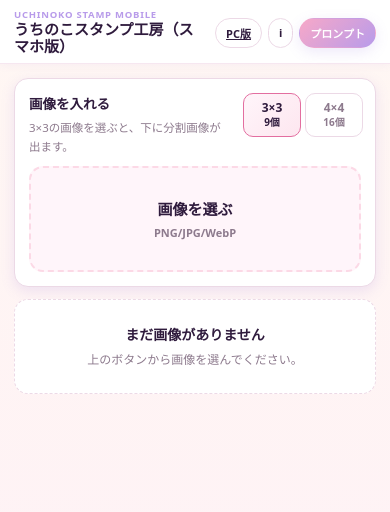
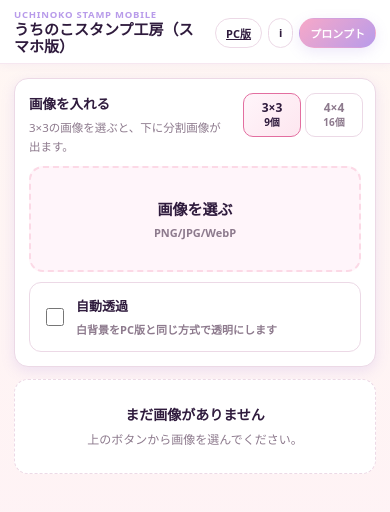
Before and after one commit to chie-chan/aiko-animal-park, a React (Vite) app: page /stamp-mobile in a window 390 px wide. Shown: the top 512 px of the page. Built offline with nearby package versions, Linux system fonts and the light colour scheme; a web font is replaced by a local one.

Commit message:
Add mobile transparency toggle

```diff
--- a/src/StampToolMobile.tsx
+++ b/src/StampToolMobile.tsx
@@ -5,6 +5,7 @@ import {
   type GridSize,
   type SourceImage,
   defaultCuts,
+  makeImageTransparent,
   readFileAsDataUrl,
   splitSheetImage,
 } from "./stamp-v2-split";
@@ -51,7 +52,10 @@ export default function StampToolMobile() {
   const [copied, setCopied] = useState(false);
 
   const [gridSize, setGridSize] = useState<GridSize>(3);
+  const [rawSheetSrc, setRawSheetSrc] = useState<string | null>(null);
   const [sheetSrc, setSheetSrc] = useState<string | null>(null);
+  const [transparentEnabled, setTransparentEnabled] = useState(false);
+  const [transparencyBusy, setTransparencyBusy] = useState(false);
   const [splitCells, setSplitCells] = useState<SourceImage[]>([]);
   const [splitMsg, setSplitMsg] = useState("");
   const [processingSplit, setProcessingSplit] = useState(false);
@@ -101,7 +105,8 @@ export default function StampToolMobile() {
     if (!files || !files[0]) return;
     try {
       const url = await readFileAsDataUrl(files[0]);
-      setSheetSrc(url);
+      setRawSheetSrc(url);
+      setSheetSrc(null);
       setSplitMsg("");
       setSelectedIndex(0);
       setCellOffsets({});
@@ -110,6 +115,44 @@ export default function StampToolMobile() {
       setSplitMsg("画像の読み込みに失敗しました。");
     }
   }
+
+  useEffect(() => {
+    if (!rawSheetSrc) {
+      setSheetSrc(null);
+      setTransparencyBusy(false);
+      return;
+    }
+
+    let cancelled = false;
+
+    (async () => {
+      if (!transparentEnabled) {
+        setTransparencyBusy(false);
+        setSheetSrc(rawSheetSrc);
+        return;
+      }
+
+      setTransparencyBusy(true);
+      setSplitMsg("背景を透過しています...");
+      try {
+        const transparentSrc = await makeImageTransparent(rawSheetSrc);
+        if (cancelled) return;
+        setSheetSrc(transparentSrc);
+        setSplitMsg("透過を適用しました。");
+      } catch (err) {
+        console.error(err);
+        if (cancelled) return;
+        setSheetSrc(rawSheetSrc);
+        setSplitMsg("透過に失敗したため、元画像で分割します。");
+      } finally {
+        if (!cancelled) setTransparencyBusy(false);
+      }
+    })();
+
+    return () => {
+      cancelled = true;
+    };
+  }, [rawSheetSrc, transparentEnabled]);
 
   useEffect(() => {
     if (!sheetSrc) {
@@ -198,6 +241,12 @@ export default function StampToolMobile() {
     setSelectedIndex(0);
   }
 
+  const busyMessage = transparencyBusy
+    ? "透過中..."
+    : processingSplit
+      ? "分割中..."
+      : splitMsg;
+
   return (
     <div className="vm-shell">
       <header className="vm-topbar">
@@ -267,15 +316,26 @@ export default function StampToolMobile() {
             onChange={(e) => handleFile(e.target.files)}
           />
 
+          <label className={`vm-transparent-toggle${transparentEnabled ? " is-on" : ""}`}>
+            <input
+              type="checkbox"
+              checked={transparentEnabled}
+              disabled={transparencyBusy}
+              onChange={(e) => setTransparentEnabled(e.target.checked)}
+            />
+            <span>自動透過</span>
+            <small>白背景をPC版と同じ方式で透明にします</small>
+          </label>
+
           {sheetSrc && (
             <div className="vm-source-preview">
               <img src={sheetSrc} alt="取り込んだ画像" />
             </div>
           )}
 
-          {(processingSplit || splitMsg) && (
+          {(transparencyBusy || processingSplit || splitMsg) && (
             <p className={`vm-inline-msg${splitMsg.includes("失敗") ? " is-error" : ""}`}>
-              {processingSplit ? "分割中..." : splitMsg}
+              {busyMessage}
             </p>
           )}
         </section>
--- a/src/stamp-mobile.css
+++ b/src/stamp-mobile.css
@@ -225,12 +225,46 @@
   color: var(--vm-muted);
   font-weight: 700;
 }
+.vm-transparent-toggle {
+  display: grid;
+  grid-template-columns: auto 1fr;
+  column-gap: 9px;
+  row-gap: 1px;
+  align-items: center;
+  margin-top: 10px;
+  padding: 10px 12px;
+  border: 1.5px solid var(--vm-line);
+  border-radius: 12px;
+  background: #fff;
+  cursor: pointer;
+}
+.vm-transparent-toggle.is-on {
+  border-color: var(--vm-pink);
+  background: linear-gradient(135deg, #fff5fa, #fde6ef);
+}
+.vm-transparent-toggle input {
+  grid-row: 1 / span 2;
+  width: 18px;
+  height: 18px;
+  accent-color: var(--vm-pink);
+}
+.vm-transparent-toggle span {
+  font-size: 13px;
+  font-weight: 900;
+  color: var(--vm-ink);
+}
+.vm-transparent-toggle small {
+  font-size: 11px;
+  font-weight: 700;
+  color: var(--vm-muted);
+  line-height: 1.35;
+}
 .vm-source-preview {
   margin-top: 10px;
   border: 1.5px solid var(--vm-line-soft);
   border-radius: 12px;
   overflow: hidden;
-  background: #fff;
+  background: repeating-conic-gradient(#f0e0eb 0deg 90deg, #fff 90deg 180deg) 0 0 / 12px 12px;
 }
 .vm-source-preview img {
   display: block;
```
